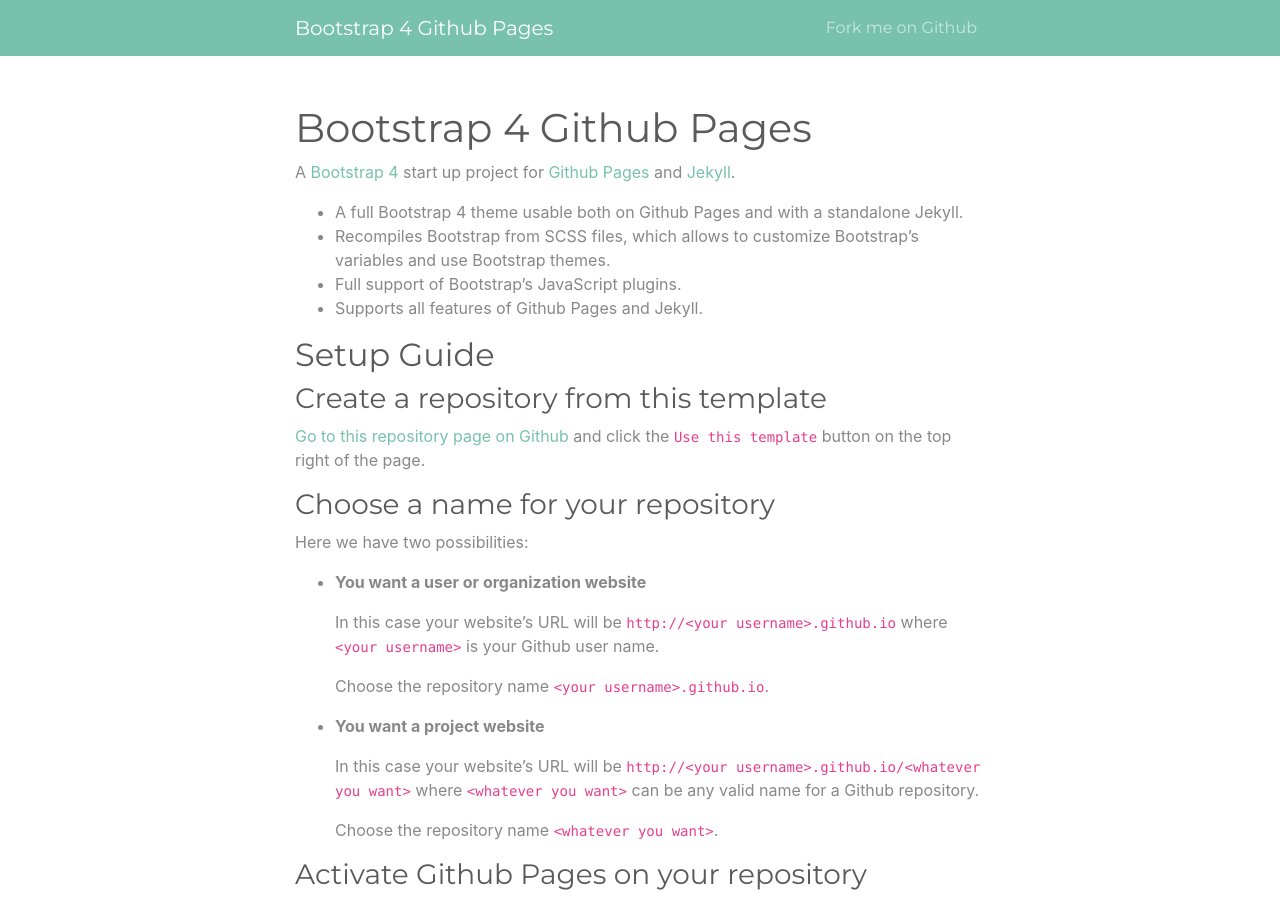
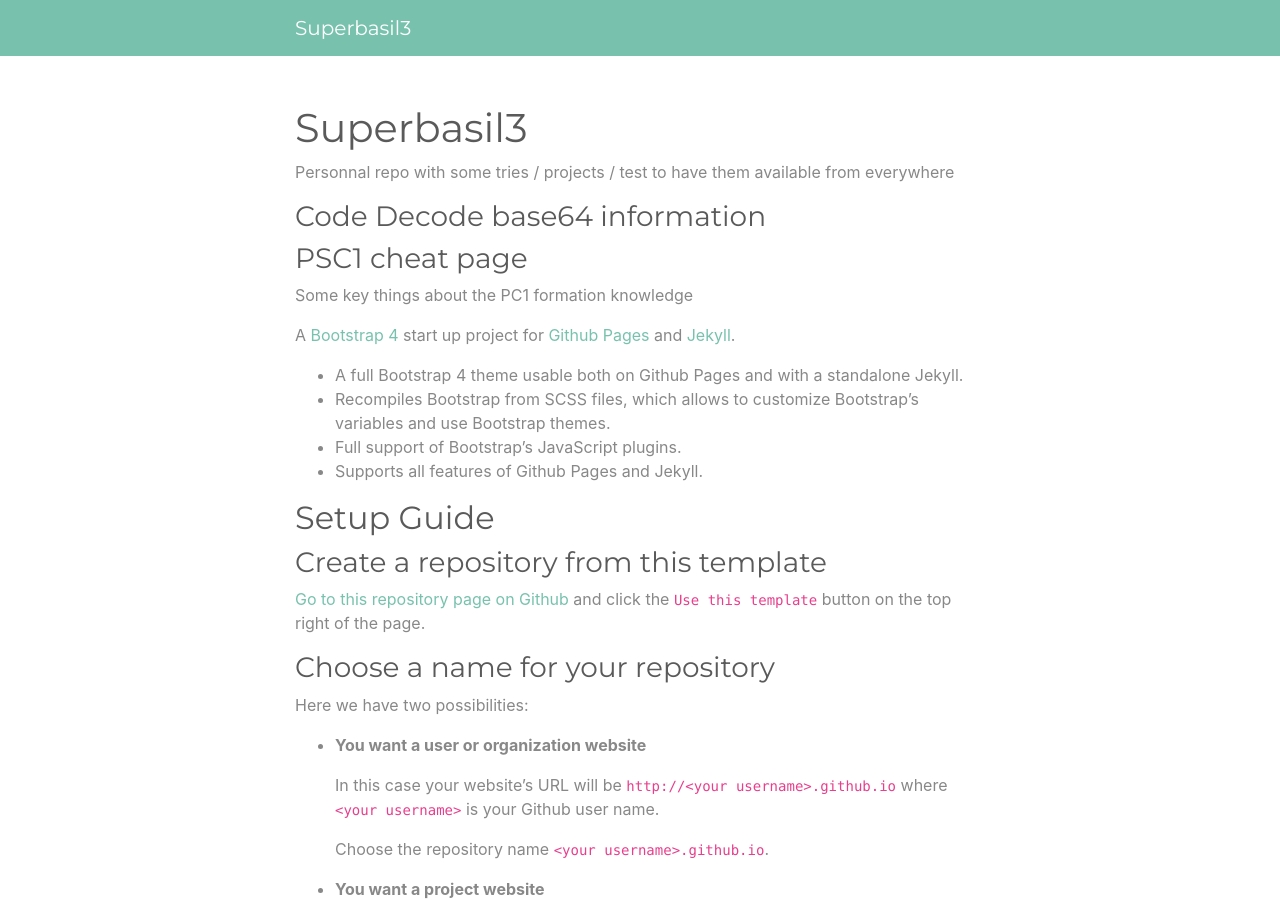
Before and after one commit to Superbasil3/Superbasil3.github.io, a Jekyll site: the page built from index.md, in a window 1280 px wide and 900 px high. Built offline with Jekyll 4.4.1, drawn with Linux system fonts in a browser that asks for light colours; some of the changed text lies outside the part shown.

Commit message:
Add encoding / decoding page

```diff
--- a/_config.yml
+++ b/_config.yml
@@ -13,10 +13,10 @@
 # you will see them accessed via {{ site.title }}, {{ site.email }}, and so on.
 # You can create any custom variable you would like, and they will be accessible
 # in the templates via {{ site.myvariable }}.
-title: Bootstrap 4 Github Pages
+title: Superbasil3
 email: ""
-description: >- # this means to ignore newlines until "baseurl:"
-  A Bootstrap 4 start up project for Jekyll and Github Pages
+#description: >- # this means to ignore newlines until "baseurl:"
+#  A Bootstrap 4 start up project for Jekyll and Github Pages
 #baseurl: "" # the subpath of your site, e.g. /blog
 #url: "" # the base hostname & protocol for your site, e.g. http://example.com
 #twitter_username: jekyllrb
--- a/_includes/header.html
+++ b/_includes/header.html
@@ -17,9 +17,9 @@
           </li>
           {%- endif -%}
         {% endfor -%}
-        <li class="nav-item">
+        <!--<li class="nav-item">
           <a class="nav-link" href="{{ site.github.repository_url }}">Fork me on Github</a>
-        </li>
+        </li>-->
       </ul>
     </div>
   </div>
--- a/index.md
+++ b/index.md
@@ -1,7 +1,18 @@
 ---
 layout: page
-title: Bootstrap 4 Github Pages
+title: Superbasil3
 ---
+
+Personnal repo with some tries / projects / test to have them available from everywhere
+
+### Code Decode base64 information
+
+
+### PSC1 cheat page
+Some key things about the PC1 formation knowledge
+
+
+
 
 A [Bootstrap 4](https://getbootstrap.com/) start up project for [Github Pages](https://pages.github.com/) and [Jekyll](https://jekyllrb.com/).
 
```
Also changed, not shown: encode_decode_64.html (added, +67 -0 lines).
